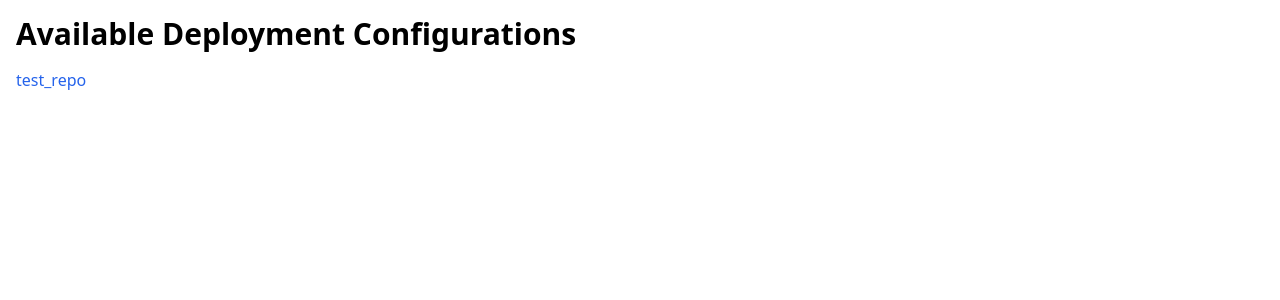
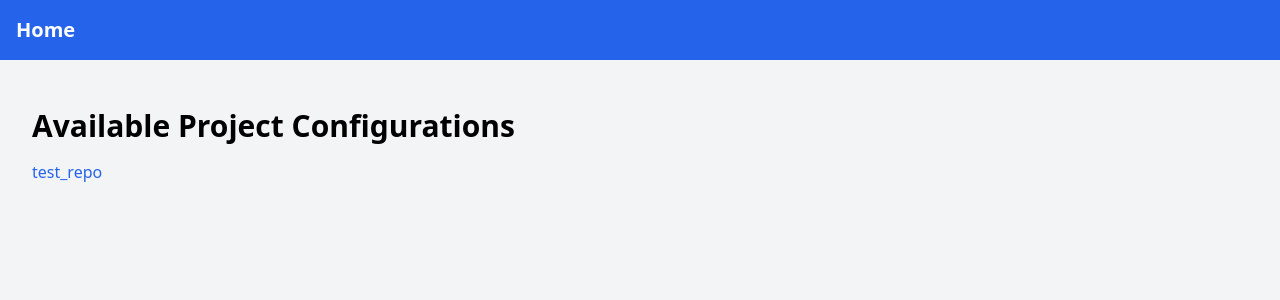
Before and after one commit to nikolap994/navnode-gui, a Next.js app: page / in a window 1280 px wide. Shown: the top 300 px of the page. Built offline with nearby package versions, Linux system fonts and the light colour scheme.

Commit message:
Add basic layout

```diff
--- /dev/null
+++ b/src/components/Layout.js
@@ -0,0 +1,25 @@
+import React from "react";
+import Link from "next/link";
+
+const Layout = ({ children }) => {
+  return (
+    <div className="bg-gray-100 min-h-screen">
+      <Navbar />
+      <div className="container mx-auto py-8 px-4">{children}</div>
+    </div>
+  );
+};
+
+const Navbar = () => {
+  return (
+    <nav className="bg-blue-600 py-4">
+      <div className="container mx-auto flex justify-between items-center px-4">
+        <Link className="text-white text-xl font-semibold" href="/">
+          Home
+        </Link>
+      </div>
+    </nav>
+  );
+};
+
+export default Layout;
--- a/src/pages/_app.js
+++ b/src/pages/_app.js
@@ -1,5 +1,10 @@
+import Layout from "../components/Layout";
 import "@/styles/globals.css";
 
 export default function App({ Component, pageProps }) {
-  return <Component {...pageProps} />;
+  return (
+    <Layout>
+      <Component {...pageProps} />
+    </Layout>
+  );
 }
--- a/src/pages/index.js
+++ b/src/pages/index.js
@@ -2,18 +2,18 @@ import Link from "next/link";
 import path from "path";
 import fs from "fs";
 
-const DeploymentsPage = ({ serverNames }) => {
+const ProjectsPage = ({ serverNames }) => {
   return (
     <div className="container mx-auto p-4">
       <h1 className="text-3xl font-bold mb-4">
-        Available Deployment Configurations
+        Available Project Configurations
       </h1>
       <ul>
         {serverNames.map((serverName) => (
           <li key={serverName}>
             <Link
               className="text-blue-600 hover:underline"
-              href={`/deployment/${encodeURIComponent(serverName)}`}
+              href={`/project/${encodeURIComponent(serverName)}`}
             >
               {serverName}
             </Link>
@@ -36,4 +36,4 @@ export async function getStaticProps() {
   };
 }
 
-export default DeploymentsPage;
+export default ProjectsPage;
--- a/src/pages/deployment/[servername].js
+++ b/src/pages/project/[servername].js
@@ -57,9 +57,7 @@ const DeploymentPage = ({ deploymentConfig }) => {
 
   return (
     <div className="container mx-auto p-4">
-      <h1 className="text-3xl font-bold mb-4">
-        Deployment Configurations for <strong>{servername}</strong>
-      </h1>
+      <h1 className="text-3xl font-bold mb-4">{servername}</h1>
 
       {Object.entries(environments).map(([envKey, environment]) => (
         <div key={envKey} className="mb-8">
```
